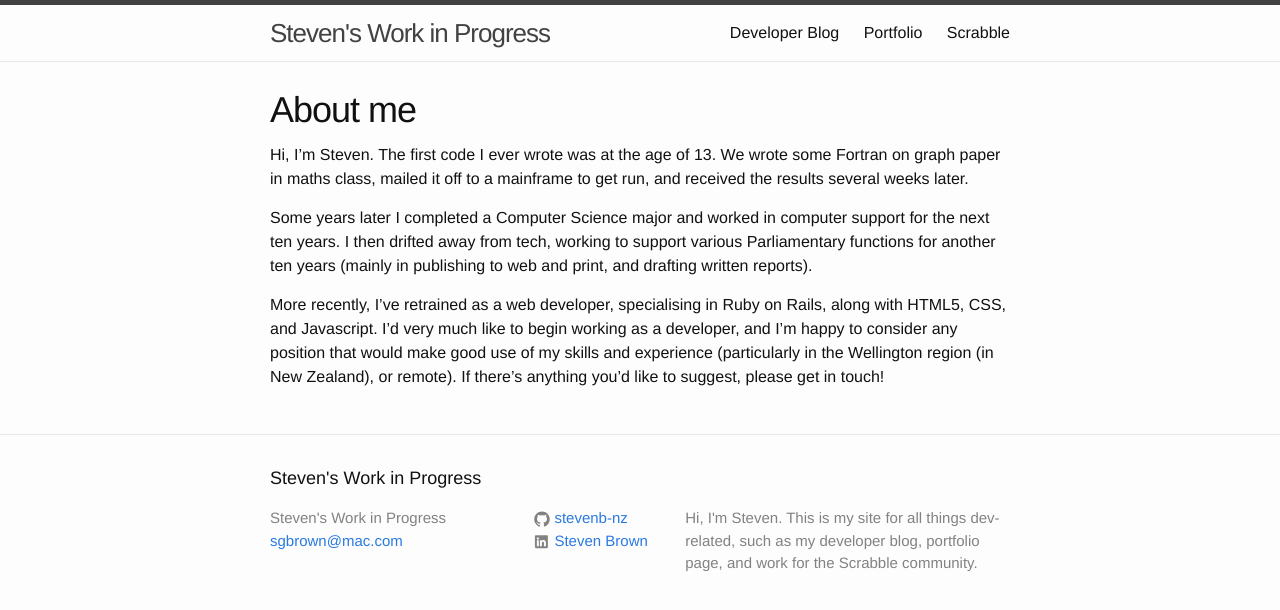
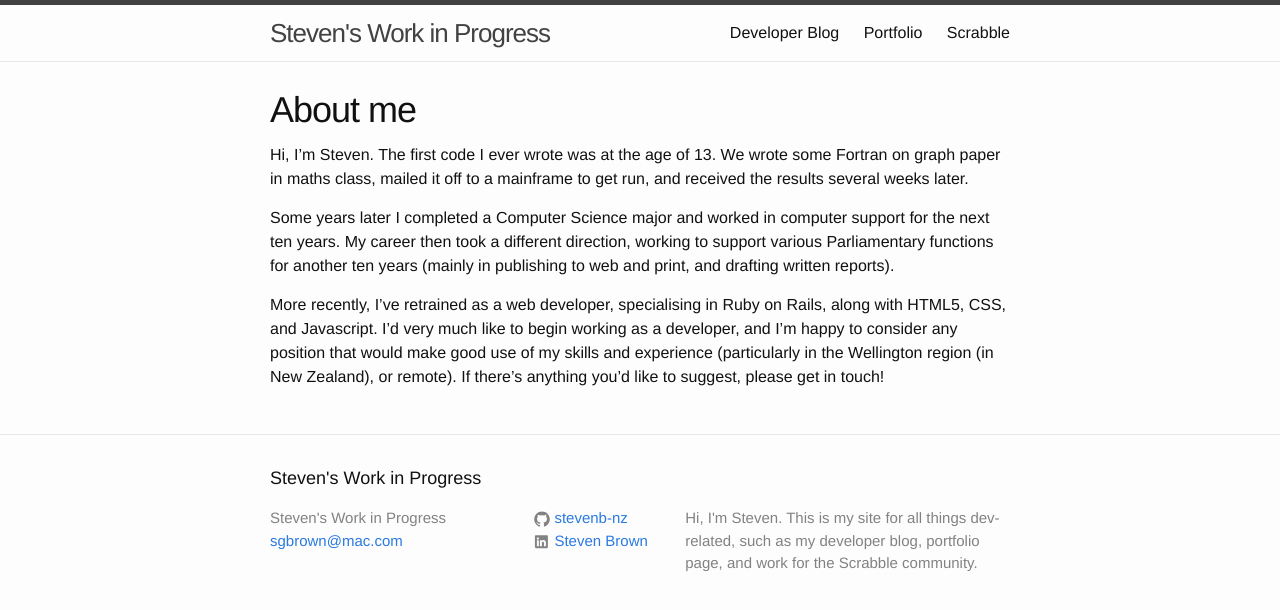
Before and after one commit to stevenb-nz/stevenb-nz.github.io, a Jekyll site: the page built from _pages/about-me.md, in a window 1280 px wide. Shown: the top 610 px of the page. Built offline with Jekyll 4.4.1, drawn with Linux system fonts in a browser that asks for light colours.

Commit message:
minor edit to 'about me' text

```diff
--- a/_pages/about-me.md
+++ b/_pages/about-me.md
@@ -6,7 +6,7 @@ permalink: /
 
 Hi, I'm Steven. The first code I ever wrote was at the age of 13. We wrote some Fortran on graph paper in maths class, mailed it off to a mainframe to get run, and received the results several weeks later.
 
-Some years later I completed a Computer Science major and worked in computer support for the next ten years. I then drifted away from tech, working to support various Parliamentary functions for another ten years (mainly in publishing to web and print, and drafting written reports).
+Some years later I completed a Computer Science major and worked in computer support for the next ten years. My career then took a different direction, working to support various Parliamentary functions for another ten years (mainly in publishing to web and print, and drafting written reports).
 
 More recently, I've retrained as a web developer, specialising in Ruby on Rails, along with HTML5, CSS, and Javascript. I'd very much like to begin working as a developer, and I'm happy to consider any position that would make good use of my skills and experience (particularly in the Wellington region (in New Zealand), or remote). If there's anything you'd like to suggest, please get in touch!
 
```
